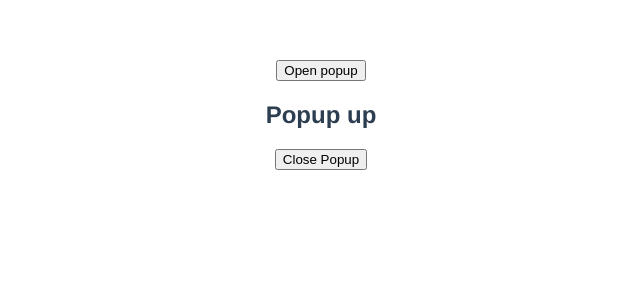
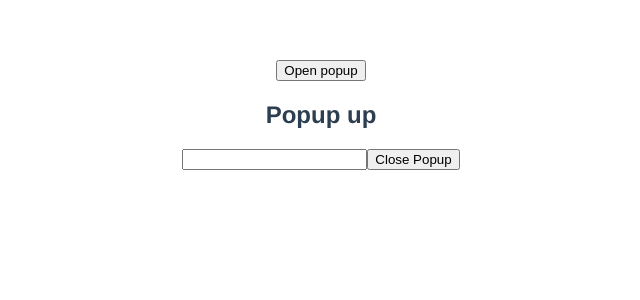
Before and after one commit to dattruong88vn/education-vue3js, a Vue app in the folder component-project/: page / in a window 1280 px wide. Both pictures are taken after a click on the button "Open popup". Shown: the top 300 px of the page, without its empty margins (319-959 px from the left). Built offline with nearby package versions, Linux system fonts and the light colour scheme.

Commit message:
Validate emit event in child component

```diff
--- a/component-project/src/components/customComponentEvent/ParentComponent.vue
+++ b/component-project/src/components/customComponentEvent/ParentComponent.vue
@@ -1,6 +1,6 @@
 <template>
   <div>
-    <button @click="handleClosePopup(true)">Open popup</button>
+    <button @click="showPopup = true">Open popup</button>
     <div v-show="showPopup">
       <Popup @closePopup="handleClosePopup" />
     </div>
@@ -19,7 +19,8 @@ export default {
   },
   methods: {
     handleClosePopup(value) {
-      this.showPopup = value;
+      this.showPopup = false;
+      console.log({ value });
     },
   },
   components: {
--- a/component-project/src/components/customComponentEvent/PopupComponent.vue
+++ b/component-project/src/components/customComponentEvent/PopupComponent.vue
@@ -1,12 +1,22 @@
 <template>
   <h2>Popup up</h2>
-  <button @click="$emit('closePopup', false)">Close Popup</button>
+  <input type="text" v-model="name" />
+  <button @click="$emit('closePopup', name)">Close Popup</button>
 </template>
 
 <script>
 export default {
   name: "Popup-Component",
-  emits: ["closePopup"],
+  emits: {
+    closePopup: (name) => {
+      return !!name;
+    },
+  },
+  data() {
+    return {
+      name: "",
+    };
+  },
 };
 </script>
 
```
Also changed, not shown: 1 other file (tests, documents, lock files or other folders).
